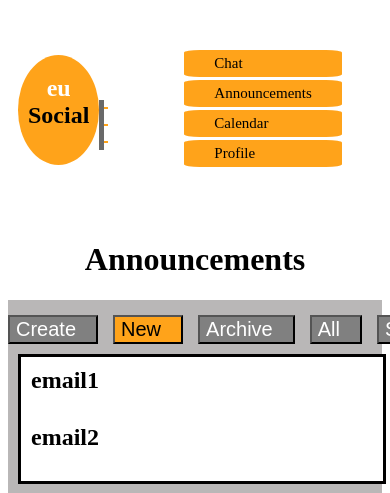
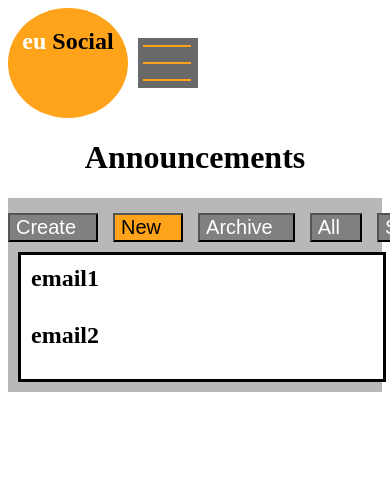
Before and after one commit to Eusocial-Interns/smart-scheduler, a Django app: template apps/scheduling/templates/scheduling/announcements.html in a window 390 px wide; the page is wider, and only the part inside the window is pictured. Shown: the top 493 px of that part. Run offline with Django 5.2, Linux system fonts and the light colour scheme; the template is opened without the code that fills it, so the values that code supplies are empty; parts of the project's set-up code (start-up, migrations or seed data) failed here and were passed over.

Commit message:
Made some slight improvements

```diff
--- a/apps/scheduling/templates/scheduling/announcements.html
+++ b/apps/scheduling/templates/scheduling/announcements.html
@@ -69,7 +69,6 @@
             </div>
         </div>
     </div>
-
 <script>
   // displaying content for each tab
   function controls(evt, announcementsTab) {
@@ -93,15 +92,6 @@
 }
 // Starting defaultOpen to the New tab
 document.getElementById("defaultOpen").click();
-
-// Get hamburger from the nav bar page
-const hamburger = document.getElementById('hamburger');
-const navLinks = document.getElementById('nav-links');
-
-hamburger.addEventListener('click', () => {
-  // Toggles the visibility by adding/removing the 'active' class
-  navLinks.classList.toggle('active');
-});
 </script>
 </body>
 </html>
--- a/apps/scheduling/templates/scheduling/nav_bar.css
+++ b/apps/scheduling/templates/scheduling/nav_bar.css
@@ -1,8 +1,5 @@
 nav {
     display: flex;
-    justify-content: space-between;
-    align-items: center;
-    margin: 10px;
 }
 .logo {
     background-color: #ffa31a;
@@ -18,28 +15,25 @@ nav {
 }
 .nav-links {
     display: block;
-    margin-left: 30px;
-    margin-top: 40px;
-    margin-bottom: 40px;
-    margin-right: 160px;
-    padding: 5px, 5px, 5px;
-    gap: 5px;
+    margin: 40px;
 }
 .nav-links a {
     color: black;
     background-color: #ffa31a;
-    font-size: 25px;
+    font-size: 23px;
     text-decoration: none;
-    border-radius: 10%;
-    padding-left: 30px;
-    padding-right: 30px;
-    padding-top: 20px;
-    padding-bottom: 20px;
+    border-radius: 15%;
+    border-style: solid;
+    padding: 15px;
+    margin: 5px;
 }
 .nav-links a:hover {
     color: white;
 }
-
+.nav-links a.active {
+  color: white;
+  background-color: #fab245;
+}
 .hamburger {
     display: none;
     cursor: pointer;
@@ -59,26 +53,27 @@ nav {
 }
 
 @media (max-width: 768px) {
+    .wrap {
+        flex-direction: column;
+    }
     .hamburger {
         display: flex;
-        margin-right: 50px;
         margin-top: 30px;
+        margin-left: 10px;
     }
 
     .nav-links {
+        display: none;
         flex-direction: column;
         height: fit-content;
-        right: 100px;
-        left: 400px;
-        gap: 0px;
+
     }
     .nav-links a {
-        display: block;
-        font-size: 15px;
-        padding-top: 5px;
-        padding-bottom: 5px;
-        margin-top: 0px;
-        margin-bottom: 3px;
-
+        font-size: 20px;
+        padding: 0px;
+        margin: 4px;
+    }
+    .nav-links.active {
+        display: flex;
     }
 }
--- a/apps/scheduling/templates/scheduling/nav_bar.html
+++ b/apps/scheduling/templates/scheduling/nav_bar.html
@@ -6,6 +6,7 @@
     <meta name="viewport" content="width=device-width, initial-scale=1.0">
     <title>Nav_Bar</title>
     <link rel="stylesheet" href="nav_bar.css">
+
 </head>
 <body>
     <!-- Nav Bar-->
@@ -13,6 +14,7 @@
         <div class="logo">
             <h1><span class="#" style="color: white;">eu</span> Social</h1>
         </div>
+        <div class="wrap">
             <!-- Hambuger -->
             <a href="#" class="hamburger" id="hamburger">
                 <span class="bar"></span>
@@ -26,16 +28,7 @@
                 <a href="calendar.html">Calendar</a>
                 <a href="#">Profile</a>
             </div>
+        </div>
     </nav>
-<script>
-// open/close behavior for hamburger menu
-const hamburger = document.getElementById('hamburger');
-const navLinks = document.getElementById('nav-links');
-
-hamburger.addEventListener('click', () => {
-  // Toggles the visibility by adding/removing the 'active' class
-  navLinks.classList.toggle('active');
-});
-</script>
 </body>
 </html>
--- a/apps/scheduling/templates/scheduling/navbar.js
+++ b/apps/scheduling/templates/scheduling/navbar.js
@@ -5,10 +5,14 @@ fetch
 .then(data => {
     document.getElementById("navbar").innerHTML = data;
 
+    // hamburger menu open and close
     const hamburger = document.getElementById("hamburger");
     const navLinks = document.getElementById("nav-links");
 
-    hamburger.addEventListener("click", () => {
-        navLinks.classList.toggle("active");
-    });
+    if (hamburger) {
+        hamburger.addEventListener("click", () => {
+            navLinks.classList.toggle("active");
+        });
+    }
+
 });
```
Also changed, not shown: apps/scheduling/templates/scheduling/nab_bar.html (deleted). Lines whose indentation alone changed are shown as unchanged.
